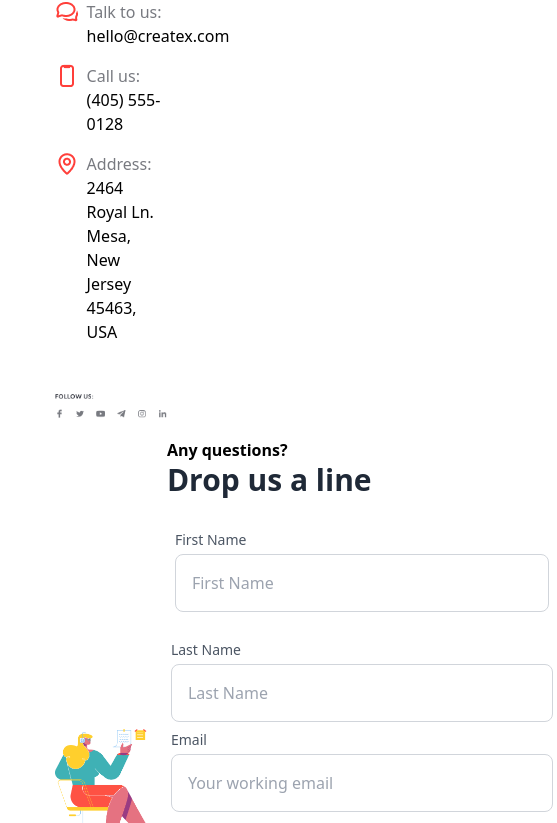
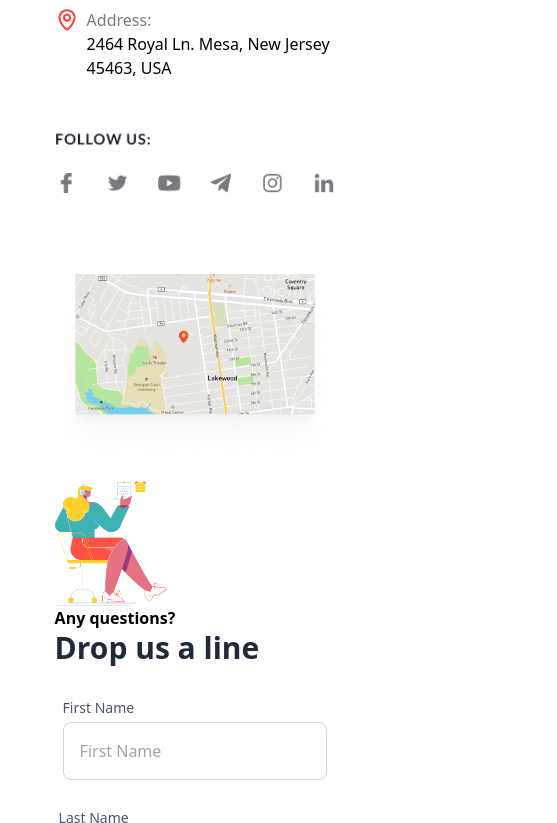
Before and after one commit to Bushra-2024/Exam-Project, a website: page src/contact.html in a window 390 px wide. Shown: the part 362-1185 px from the top of the page, 557 px wide, since content can reach past the window. Drawn offline with Linux system fonts and the light colour scheme.

Commit message:
contact 3

```diff
--- a/src/contact.html
+++ b/src/contact.html
@@ -41,8 +41,8 @@
         </div>
     </navbar>
 
-    <header class="px-[14%] flex justify-between items-start my-[5%]">
-        <div class="w-[40%]">
+    <header class="px-[14%] lg:flex justify-between items-start my-[5%]">
+        <div class="lg:w-[40%]">
             <h2 class="text-[16px] font-semibold">Contact info</h2>
             <h1 class="text-[40px] font-bold">Get in touch</h1>
             <div class="flex items-start gap-2 py-2">
@@ -62,10 +62,10 @@
             </div>
             <img src="./img/follow-us.png" alt="" class="mt-10">
         </div>
-        <img src="./img/map.png" alt="" class="w-[65%]">
+        <img src="./img/map.png" alt="" class="lg:w-[65%] w-full mt-20 lg:mt-0">
     </header>
 
-    <section class="flex items-center justify-between bg-white px-[14%] mb-20">
+    <section class="lg:flex items-center justify-between bg-white px-[14%] mb-20">
             <img src="./img/illustration2223.png" alt="" class="w-[40%]" />
           <div class="lg:w-[50%] ">
             <h2 class="text-[16px] font-semibold">Any questions?</h2>
@@ -127,7 +127,7 @@
                     class="w-full p-2 border border-gray-300 rounded-lg focus:ring-2 focus:ring-orange-500 h-32"
                   ></textarea>
                 </div>
-                <div class="flex items-center justify-between gap-4">
+                <div class="lg:flex items-center justify-between gap-4 pl-10">
                   <div class="flex items-center">
                     <input
                       type="checkbox"
```
Also changed, not shown: src/output.css.
